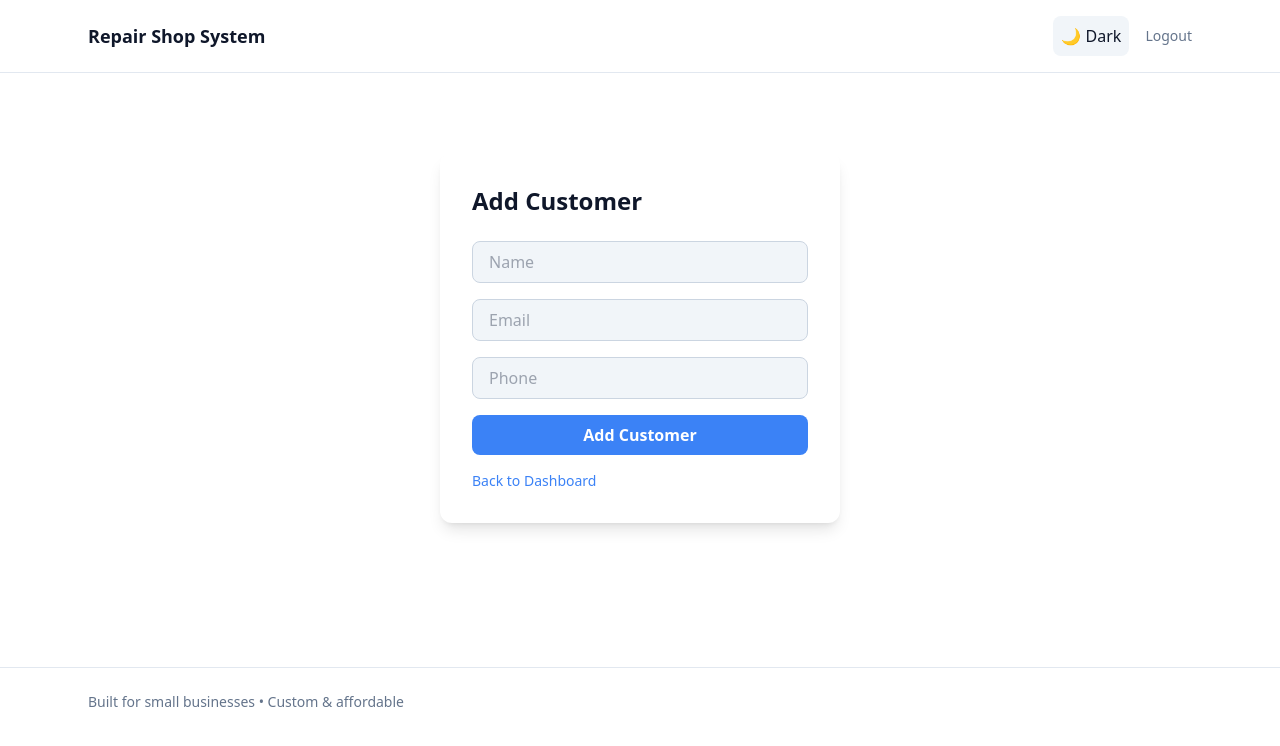
After one commit to abdul-rehman-2050/RSMS, a Flask app: page /customer/add in a window 1280 px wide. The commit adds this page. Shown: the top 746 px of the page. Run offline with Flask 3, Linux system fonts and the light colour scheme; a user stored in the database is signed in; some libraries are stand-ins or nearby versions.

Commit message:
customer CRUD operations working

```diff
--- a/app/__init__.py
+++ b/app/__init__.py
@@ -10,9 +10,11 @@ def create_app():
 
     from app.routes.main import main_bp
     from app.routes.auth import auth_bp
+    from app.routes.customer import customer_bp
 
     app.register_blueprint(main_bp)
     app.register_blueprint(auth_bp)
+    app.register_blueprint(customer_bp)
 
     with app.app_context():
         db.create_all()
--- /dev/null
+++ b/app/routes/customer.py
@@ -0,0 +1,54 @@
+from flask import Blueprint, render_template, request, redirect, url_for, session, flash
+from app.models import Customer
+from app.extensions import db
+
+customer_bp = Blueprint("customer", __name__, url_prefix="/customer")
+
+# Add Customer
+@customer_bp.route("/add", methods=["GET", "POST"])
+def add_customer():
+    if "user_id" not in session:
+        return redirect(url_for("auth.login"))
+
+    if request.method == "POST":
+        name = request.form["name"]
+        email = request.form["email"]
+        phone = request.form["phone"]
+
+        customer = Customer(name=name, email=email, phone=phone)
+        db.session.add(customer)
+        db.session.commit()
+        flash("Customer added successfully", "success")
+        return redirect(url_for("main.dashboard"))
+
+    return render_template("customer_form.html", action="Add")
+
+# Edit Customer
+@customer_bp.route("/edit/<int:id>", methods=["GET", "POST"])
+def edit_customer(id):
+    if "user_id" not in session:
+        return redirect(url_for("auth.login"))
+
+    customer = Customer.query.get_or_404(id)
+
+    if request.method == "POST":
+        customer.name = request.form["name"]
+        customer.email = request.form["email"]
+        customer.phone = request.form["phone"]
+        db.session.commit()
+        flash("Customer updated successfully", "success")
+        return redirect(url_for("main.dashboard"))
+
+    return render_template("customer_form.html", action="Edit", customer=customer)
+
+# Delete Customer
+@customer_bp.route("/delete/<int:id>", methods=["POST"])
+def delete_customer(id):
+    if "user_id" not in session:
+        return redirect(url_for("auth.login"))
+
+    customer = Customer.query.get_or_404(id)
+    db.session.delete(customer)
+    db.session.commit()
+    flash("Customer deleted successfully", "success")
+    return redirect(url_for("main.dashboard"))
--- a/app/routes/main.py
+++ b/app/routes/main.py
@@ -1,4 +1,6 @@
 from flask import Blueprint, render_template, session, redirect, url_for
+
+from app.models import Customer
 
 main_bp = Blueprint("main", __name__)
 
@@ -11,5 +13,5 @@ def home():
 def dashboard():
     if "user_id" not in session:
         return redirect(url_for("auth.login"))
-
-    return render_template("dashboard.html")
+    customers = Customer.query.order_by(Customer.created_at.desc()).all()
+    return render_template("dashboard.html", customers=customers)
--- a/app/templates/base.html
+++ b/app/templates/base.html
@@ -26,7 +26,14 @@
                     <span class="dark:hidden">🌙 Dark</span>
                     <span class="hidden dark:inline">☀️ Light</span>
                 </button>
-                <span class="text-sm text-slate-500 dark:text-slate-400"><a href="{{ url_for('auth.login') }}">Login</a></span>
+                <span class="text-sm text-slate-500 dark:text-slate-400">
+                {% if session.get('user_id') %}
+                    <a href="{{ url_for('auth.logout') }}" class="hover:underline">Logout</a>
+                {% else %}
+                    <a href="{{ url_for('auth.login') }}" class="hover:underline">Login</a>
+                {% endif %}
+            </span>
+
             </div>
         </div>
     </header>
--- /dev/null
+++ b/app/templates/customer_form.html
@@ -0,0 +1,41 @@
+{% extends "base.html" %}
+
+{% block content %}
+<section class="max-w-md mx-auto px-6 py-20">
+    <div class="bg-white dark:bg-slate-900 shadow-lg rounded-xl p-8 transition-colors duration-300">
+        <h2 class="text-2xl font-bold text-slate-900 dark:text-slate-100 mb-6">
+            {{ action }} Customer
+        </h2>
+
+        <form method="post" class="space-y-4">
+            <input name="name" placeholder="Name" required
+                   value="{{ customer.name if customer else '' }}"
+                   class="w-full px-4 py-2 rounded-lg border border-slate-300 dark:border-slate-700
+                          bg-slate-100 dark:bg-slate-800 text-slate-900 dark:text-slate-100
+                          focus:outline-none focus:ring-2 focus:ring-blue-400 transition-colors duration-200">
+
+            <input name="email" placeholder="Email" type="email"
+                   value="{{ customer.email if customer else '' }}"
+                   class="w-full px-4 py-2 rounded-lg border border-slate-300 dark:border-slate-700
+                          bg-slate-100 dark:bg-slate-800 text-slate-900 dark:text-slate-100
+                          focus:outline-none focus:ring-2 focus:ring-blue-400 transition-colors duration-200">
+
+            <input name="phone" placeholder="Phone"
+                   value="{{ customer.phone if customer else '' }}"
+                   class="w-full px-4 py-2 rounded-lg border border-slate-300 dark:border-slate-700
+                          bg-slate-100 dark:bg-slate-800 text-slate-900 dark:text-slate-100
+                          focus:outline-none focus:ring-2 focus:ring-blue-400 transition-colors duration-200">
+
+            <button class="w-full bg-blue-500 hover:bg-blue-600 dark:bg-blue-600 dark:hover:bg-blue-500
+                           text-white font-semibold py-2 rounded-lg transition-colors duration-200">
+                {{ action }} Customer
+            </button>
+        </form>
+        <p class="mt-4 text-sm text-slate-600 dark:text-slate-400">
+            <a href="{{ url_for('main.dashboard') }}" class="text-blue-500 dark:text-blue-400 hover:underline">
+                Back to Dashboard
+            </a>
+        </p>
+    </div>
+</section>
+{% endblock %}
```
Also changed, not shown: app/models.py (+16 -0 lines), app/templates/dashboard.html (+40 -19 lines), app/app.db.
